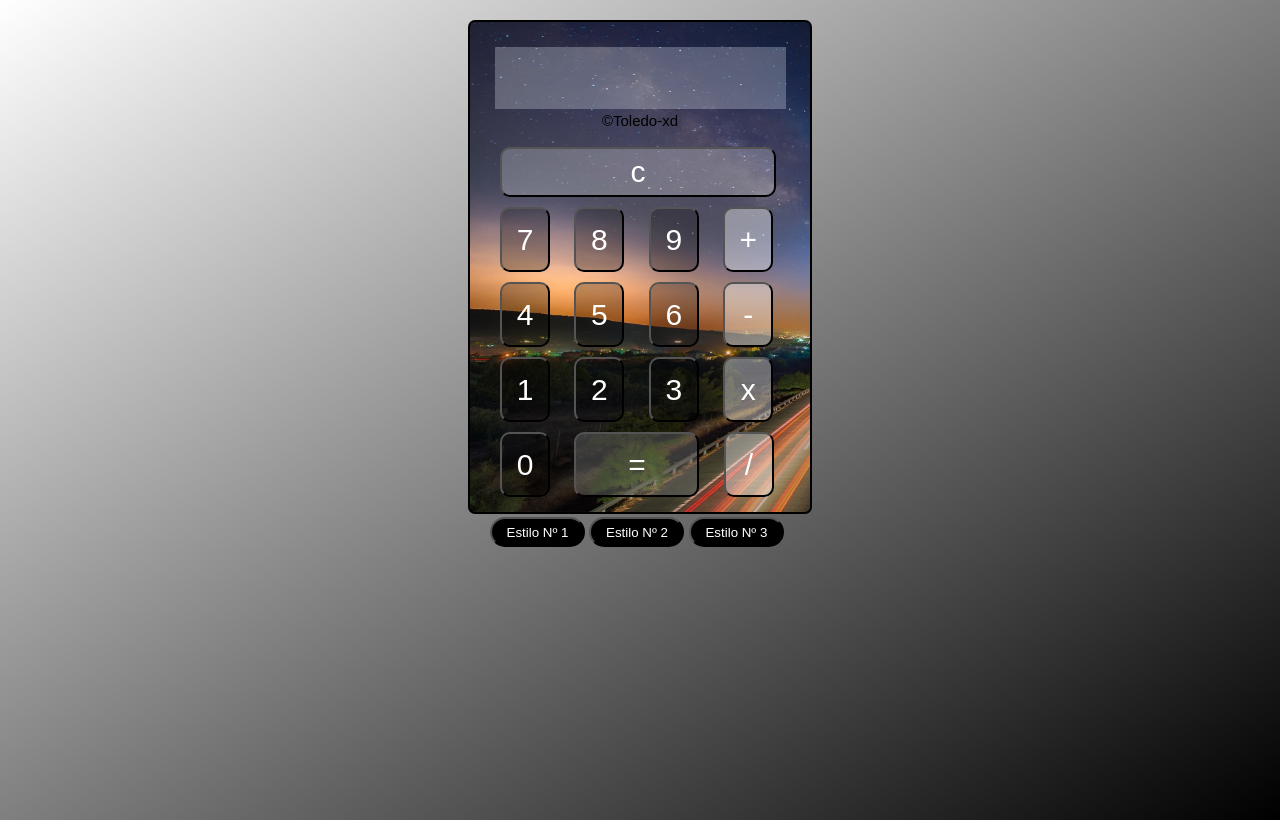
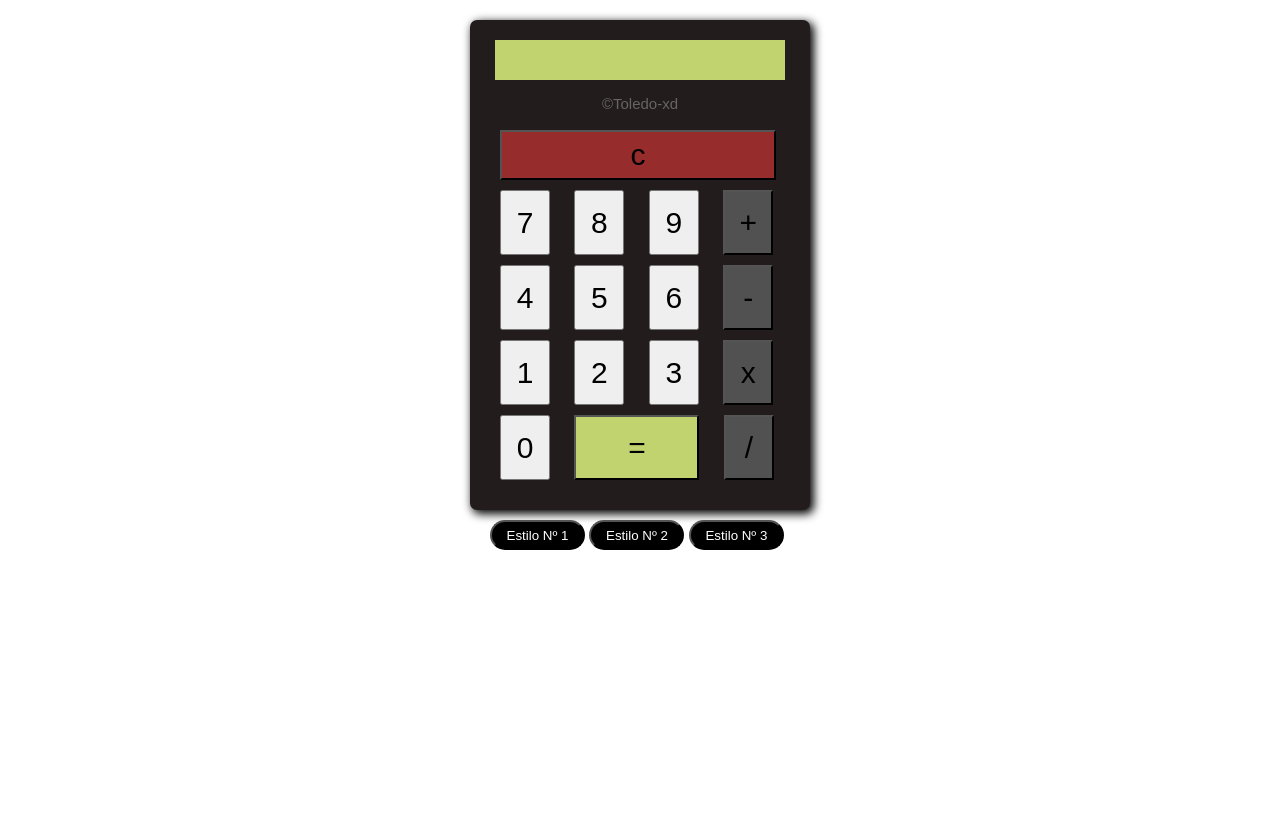
Before and after one commit to ToledoFernando/calculadora-skin, a plain HTML site: page index.html in a window 1280 px wide. Drawn offline with Linux system fonts and the light colour scheme.

Commit message:
Update index.html

```diff
--- a/index.html
+++ b/index.html
@@ -5,7 +5,7 @@
     <meta http-equiv="X-UA-Compatible" content="IE=edge">
     <meta name="viewport" content="width=device-width, initial-scale=1.0">
     <title>Calculadora HD4K60FPS</title>
-    <link id="estilos" rel="stylesheet" href="estilos3.css">
+    <link id="estilos" rel="stylesheet" href="estilos1.css">
 </head>
 <body>
     <div class="contenedor">
```
